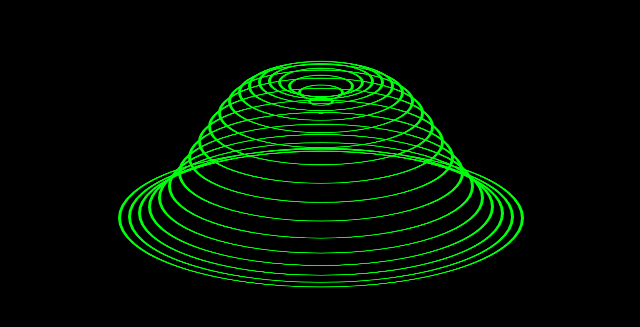
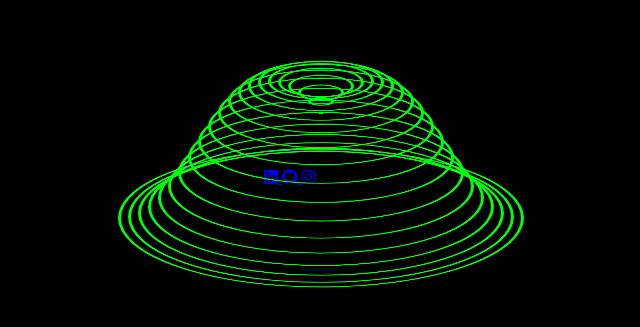
Before and after one commit to thekritikatyagi/Animate1, a plain HTML site: page index.html in a window 1280 px wide. Shown: the part 255-582 px from the top of the page, 319-959 px from the left. Drawn offline with Linux system fonts and the light colour scheme.

Commit message:
Update index.html

```diff
--- a/index.html
+++ b/index.html
@@ -4,6 +4,7 @@
     <meta charset="UTF-8">
     <meta name="viewport" content="width=device-width, initial-scale=1.0">
     <link rel="stylesheet" href="index.css">
+    <link rel="stylesheet" href="https://cdnjs.cloudflare.com/ajax/libs/font-awesome/6.4.2/css/all.min.css">
     <title>Design-circle11</title>
 </head>
 <body>
```
